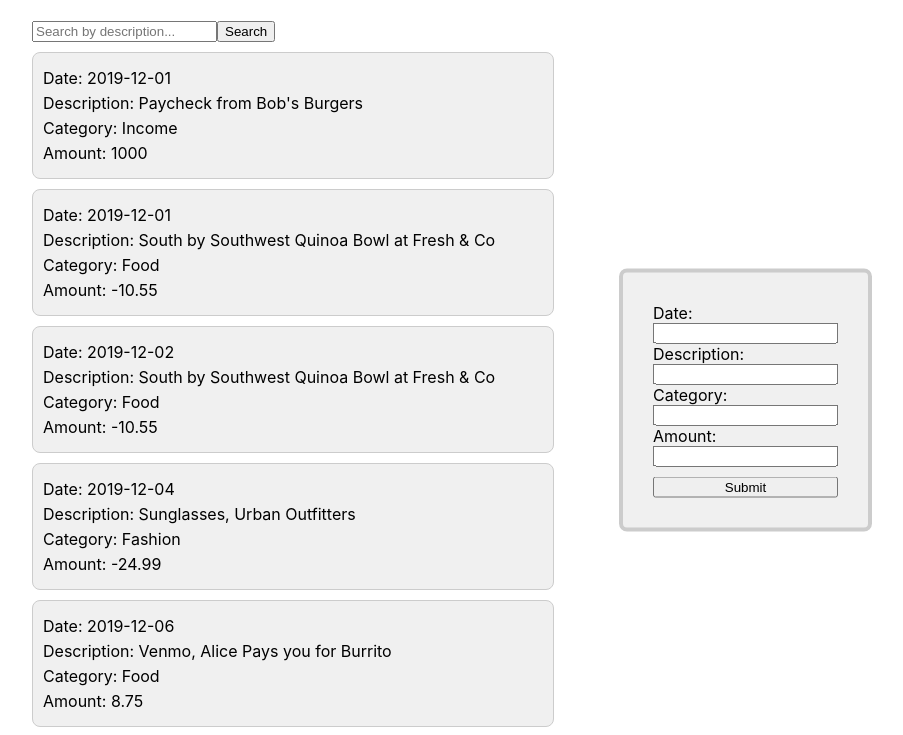
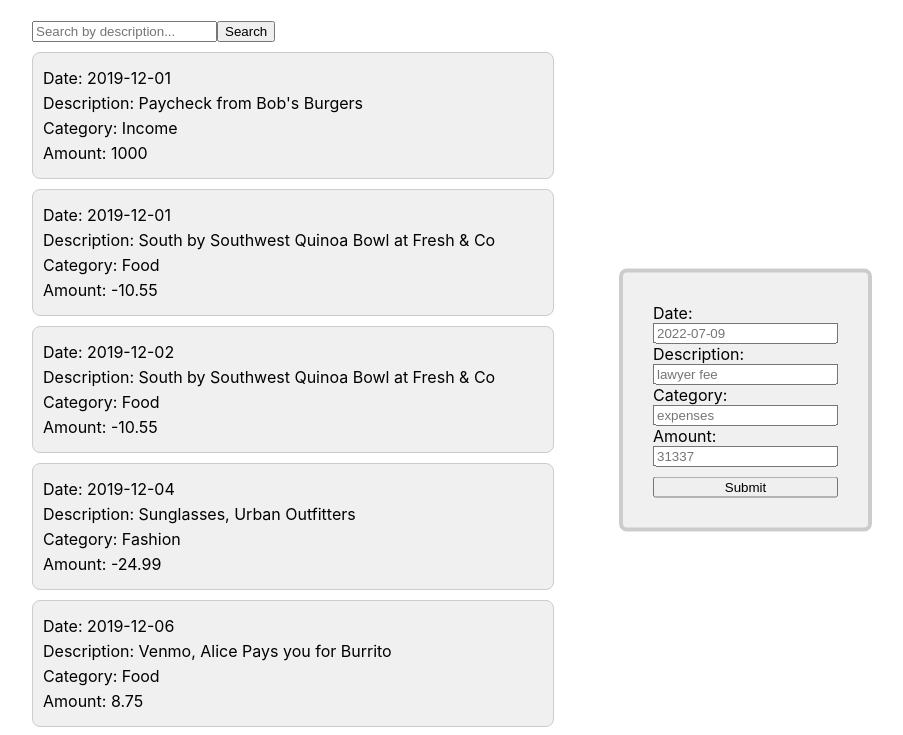
Before and after one commit to Prodigysec/flatironbank, a React (Create React App) app: page / in a window 1280 px wide. Shown: the top 735 px of the page, without its empty margins (208-1111 px from the left). Built offline with nearby package versions, Linux system fonts and the light colour scheme; data requests are answered from the project's data file.

Commit message:
Add a placeholder to the form inputs

```diff
--- a/src/components/TransactionForm.js
+++ b/src/components/TransactionForm.js
@@ -49,6 +49,7 @@ function TransactionForm({ transactions, onFormInputChange }) {
             <input
                 type="text"
                 name="date"
+                placeholder="2022-07-09"
                 value={formData.date}
                 onChange={handleFormChange}
             />
@@ -56,6 +57,7 @@ function TransactionForm({ transactions, onFormInputChange }) {
             <input
                 type="text"
                 name="description"
+                placeholder="lawyer fee"
                 value={formData.description}
                 onChange={handleFormChange}
             />
@@ -63,6 +65,7 @@ function TransactionForm({ transactions, onFormInputChange }) {
             <input
                 type="text"
                 name="category"
+                placeholder="expenses"
                 value={formData.category}
                 onChange={handleFormChange}
             />
@@ -70,6 +73,7 @@ function TransactionForm({ transactions, onFormInputChange }) {
             <input
                 type="text"
                 name="amount"
+                placeholder="31337"
                 value={formData.amount}
                 onChange={handleFormChange}
             />
```
